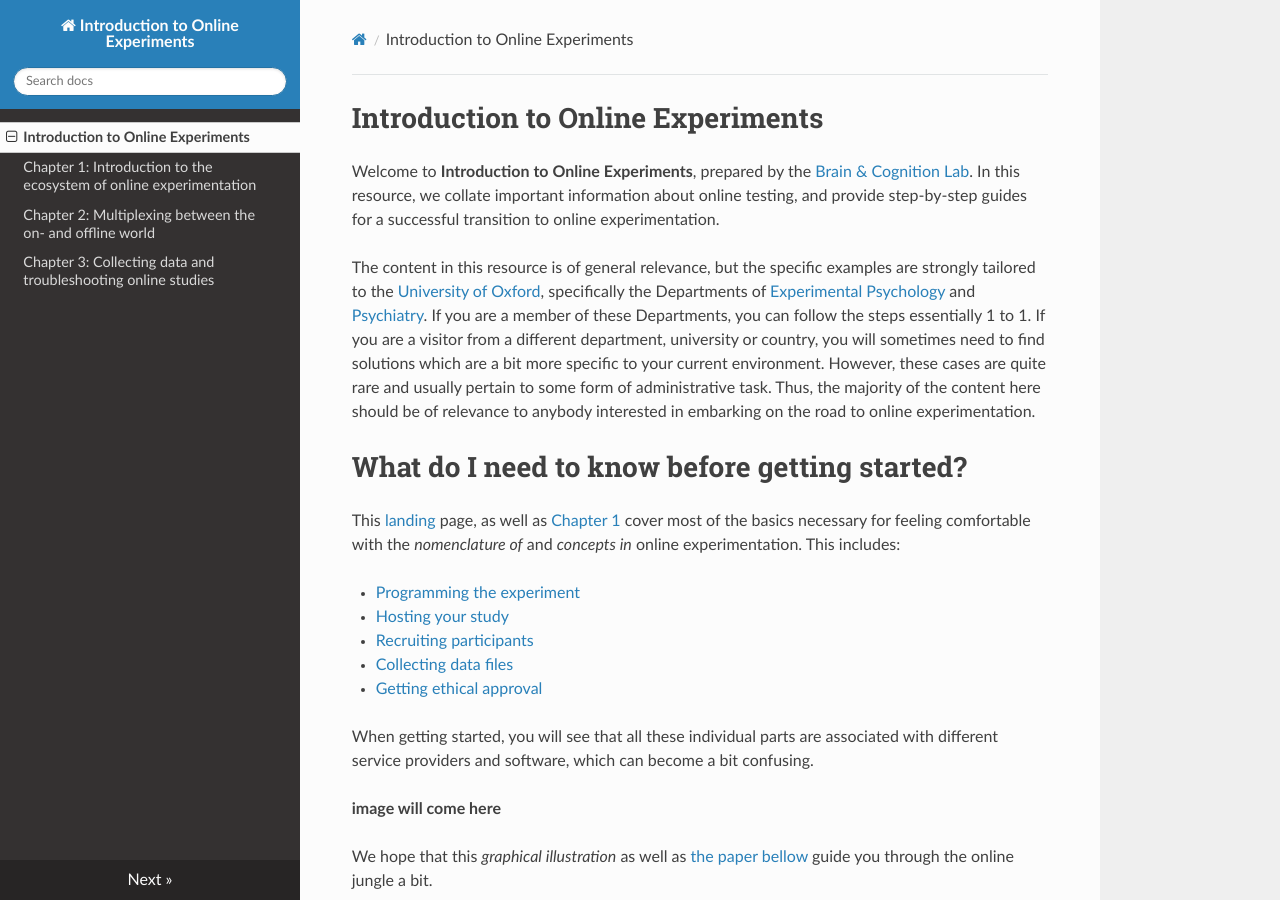
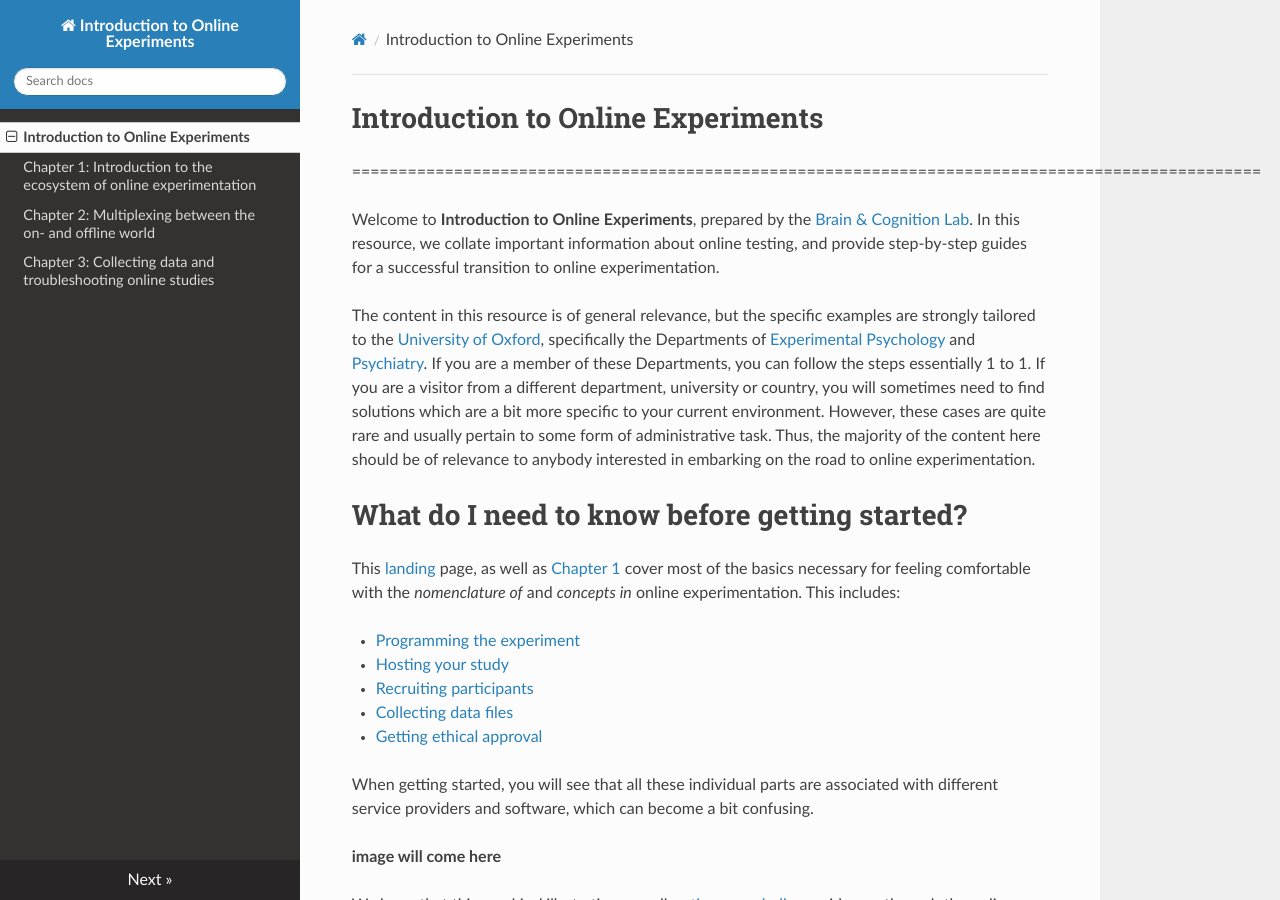
Before and after one commit to onlinews/online_ws, an MkDocs documentation site: the page built from docs/index.md, in a window 1280 px wide and 900 px high. Built offline with MkDocs 1.6.1, drawn with Linux system fonts in a browser that asks for light colours; nearby versions of some CDN libraries.

Commit message:
more polish

```diff
--- a/docs/index.html
+++ b/docs/index.html
@@ -22,6 +22,7 @@
 </style>
 </head>
 <body><div id="readme" class="container"><article class="markdown-body entry-content"><h1 id="introduction-to-online-experiments">Introduction to Online Experiments</h1>
+<p>==================================================================================================</p>
 <p>Welcome to <strong>Introduction to Online Experiments</strong>, prepared by the <a href="http://www.brainandcognition.org/">Brain &amp; Cognition Lab</a>. In this resource, we collate important information about online testing, and provide step-by-step guides for a successful transition to online experimentation.</p>
 <p>The content in this resource is of general relevance, but the specific examples are strongly tailored to the <a href="http://www.ox.ac.uk/">University of Oxford</a>, specifically the Departments of <a href="https://www.psy.ox.ac.uk/">Experimental Psychology</a> and <a href="https://www.psych.ox.ac.uk/">Psychiatry</a>. If you are a member of these Departments, you can  follow the steps essentially 1 to 1. If you are a visitor from a different department, university or country, you will sometimes need to find solutions which are a bit more specific to your current environment. However, these cases are quite rare and usually pertain to some form of administrative task. Thus, the majority of the content here should be of relevance to anybody interested in embarking on the road to online experimentation.</p>
 <h1 id="what-do-i-need-to-know-before-getting-started-">What do I need to know before getting started?</h1>
--- a/docs/index.md
+++ b/docs/index.md
@@ -1,4 +1,4 @@
-Introduction to Online Experiments
+# Introduction to Online Experiments
 ==================================================================================================
 
 Welcome to **Introduction to Online Experiments**, prepared by the [Brain & Cognition Lab](http://www.brainandcognition.org/). In this resource, we collate important information about online testing, and provide step-by-step guides for a successful transition to online experimentation.
@@ -29,6 +29,7 @@ Currently, the practical emphasis (Chapters 3,4,5, & 6) of our resource is focus
 # A short introductory read
 Before embarking on the chapters in this resource, we recommend reading this [short introductory paper](https://doi.org/10.31234/osf.io/tr76d) ([Sauter, Draschkow, & Mack, 2020](https://doi.org/10.31234/osf.io/tr76d)). We hope that this will provide a brief overview of basic concepts, as well as outline the different software solutions available to researchers.
 
+
 <!DOCTYPE html>
 <html>
     <body>
```
